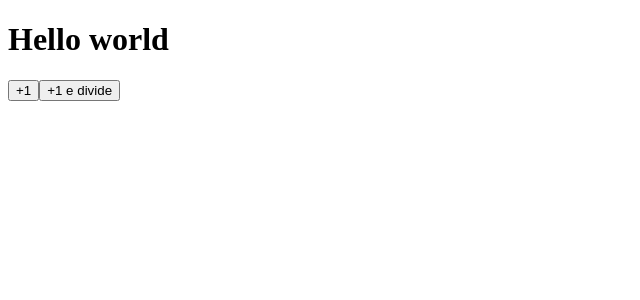
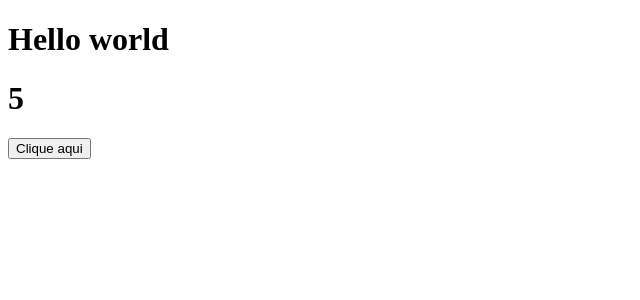
Before and after one commit to GabrielHPaschoalin/quick-note, a React (Create React App) app: page / in a window 1280 px wide. Shown: the top 300 px of the page, without its empty margins (0-640 px from the left). Built offline with nearby package versions, Linux system fonts and the light colour scheme; the HTML template or start-up script is replaced by a standard one.

Commit message:
Aula 6 - vetores

```diff
--- a/src/App.js
+++ b/src/App.js
@@ -2,27 +2,36 @@ import React from 'react';
 
 function App() {
 
-  let numero = 0;
+  let numeros = [1,2,3,4,5,6.3,7,8,9];
+
+function clicou() {
+
+  for(let i=0; i < numeros.length; i++){ // como usar um for
+    console.log("console.log: "+ i); //No navegador: Inspecioanar elemento->console->debugar
+  }
+
+  //Não retorna nada
+  numeros.forEach((elemento, index) =>  {console.log("forEach:  "+elemento + ":)" + index)});
+
+  //Duplicar o valor sempre que clicar no botão:
+
+  numeros = numeros.map((elemento) => {
+    return elemento *2;
+  });
+
+  console.log(numeros);
 
 
-  function clicou(dividir) { //Função para exibir alerta
-    numero++;
 
-    let dividido = 0;
 
-    if(dividir === true){
-      dividido = numero/2;
-    }
 
-    alert(numero);
-    alert(dividido);
-  }
+}
 
 return (
     <div>
       <h1>Hello world</h1>
-      <button onClick={() => {clicou(false)}}>+1</button>
-      <button onClick={() => {clicou(true)}}>+1 e divide</button>
+      <h1>{numeros[4]} </h1>
+      <button onClick={() => {clicou()}}>Clique aqui</button>
 
     </div>
   );
```
